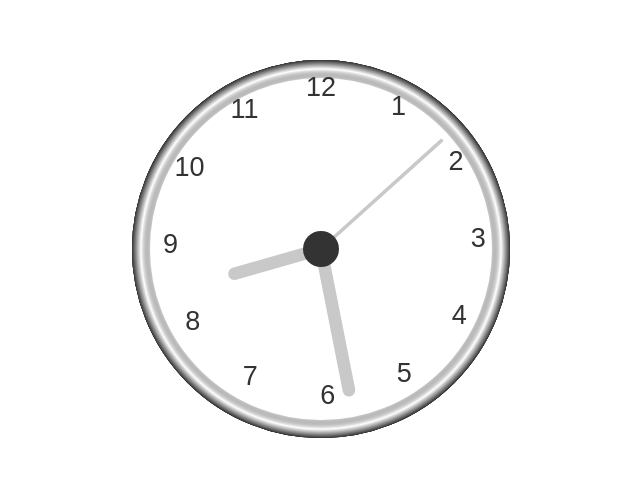
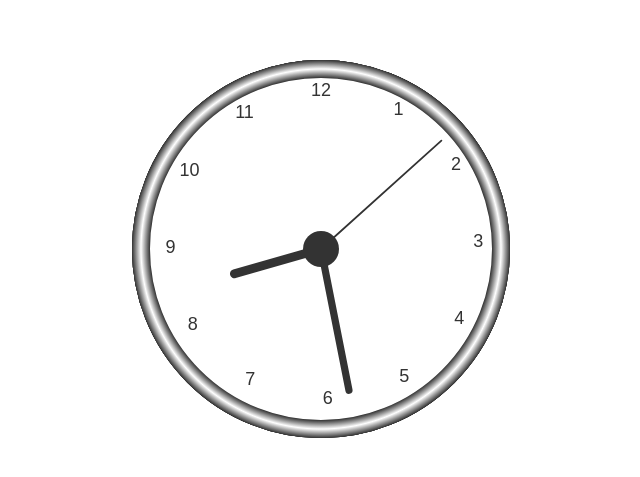
Before and after one commit to Khyatichhajed/clock, a plain HTML site: page index.html in a window 1280 px wide. Shown: the part 159-636 px from the top of the page, without its empty margins (319-959 px from the left). Drawn offline with Linux system fonts and the light colour scheme.

Commit message:
fixed the glitch of second hand

```diff
--- a/index.html
+++ b/index.html
@@ -18,11 +18,11 @@
         var ctx = canvas.getContext("2d");
         let radius = canvas.height / 2;
         ctx.translate(radius, radius);
-        radius = radius * 0.90;
+        radius = radius * 0.9;
         setInterval(drawClock,1000);
         function drawClock() {
             ctx.arc(0, 0, radius, 0, 2 * Math.PI);
-            ctx.fillStyle = "white";
+            ctx.fillStyle = "white"
             ctx.fill();
             drawFace(ctx, radius);
             drawNumbers(ctx,radius);
@@ -33,11 +33,11 @@
 
             ctx.beginPath();
             ctx.arc(0, 0, radius, 0, 2 * Math.PI);
-            ctx.fillStyle = 'transparent';
+            ctx.fillStyle ='white';
             ctx.fill();
 
             grad = ctx.createRadialGradient(0, 0, radius * 0.95, 0, 0, radius * 1.05);
-            grad.addColorStop(0, '#3334');
+            grad.addColorStop(0, '#333');
             grad.addColorStop(0.5, 'white');
             grad.addColorStop(1, '#333');
             ctx.strokeStyle = grad;
@@ -52,10 +52,10 @@
             function drawNumbers(ctx,radius){
                 var ang;
                 var num;
-                ctx.font=radius*0.15+"px arial";
+                ctx.font=radius*0.10+"px arial";
                 ctx.textBaseLine="middle";
                 ctx.textAlign="center";
-                // ctx.style.color="red";
+                ctx.fillstyle='white';
                 for(num=1;num<13;num++){
                     ang=num*Math.PI/6;
                     ctx.rotate(ang);
@@ -76,13 +76,13 @@
   hour = hour%12;
   hour = (hour*Math.PI/6)+(minute*Math.PI/(6*60))+(second*Math.PI/(360*60));
   console.log(hour);
-  drawHand(ctx, hour, radius*0.5, radius*0.07);
+  drawHand(ctx, hour, radius*0.5, radius*0.05);
   //minute
   minute=(minute*Math.PI/30)+(second*Math.PI/(30*60));
-  drawHand(ctx,minute,radius*0.8,radius*0,07);
+  drawHand(ctx,minute,radius*0.8,radius*0.04);
   //second
   second=second*Math.PI/30;
-  drawHand(ctx,second,radius*0.9,radius*0.02);
+  drawHand(ctx,second,radius*0.9,radius*0.01);
             }
         function drawHand(ctx,pos,length,width){
             ctx.beginPath();
--- a/style.css
+++ b/style.css
@@ -3,5 +3,5 @@ body{
     justify-content: center;
     align-items: center;
     min-height: 100vh;
-    overflow: hidden;
+
 }
```
